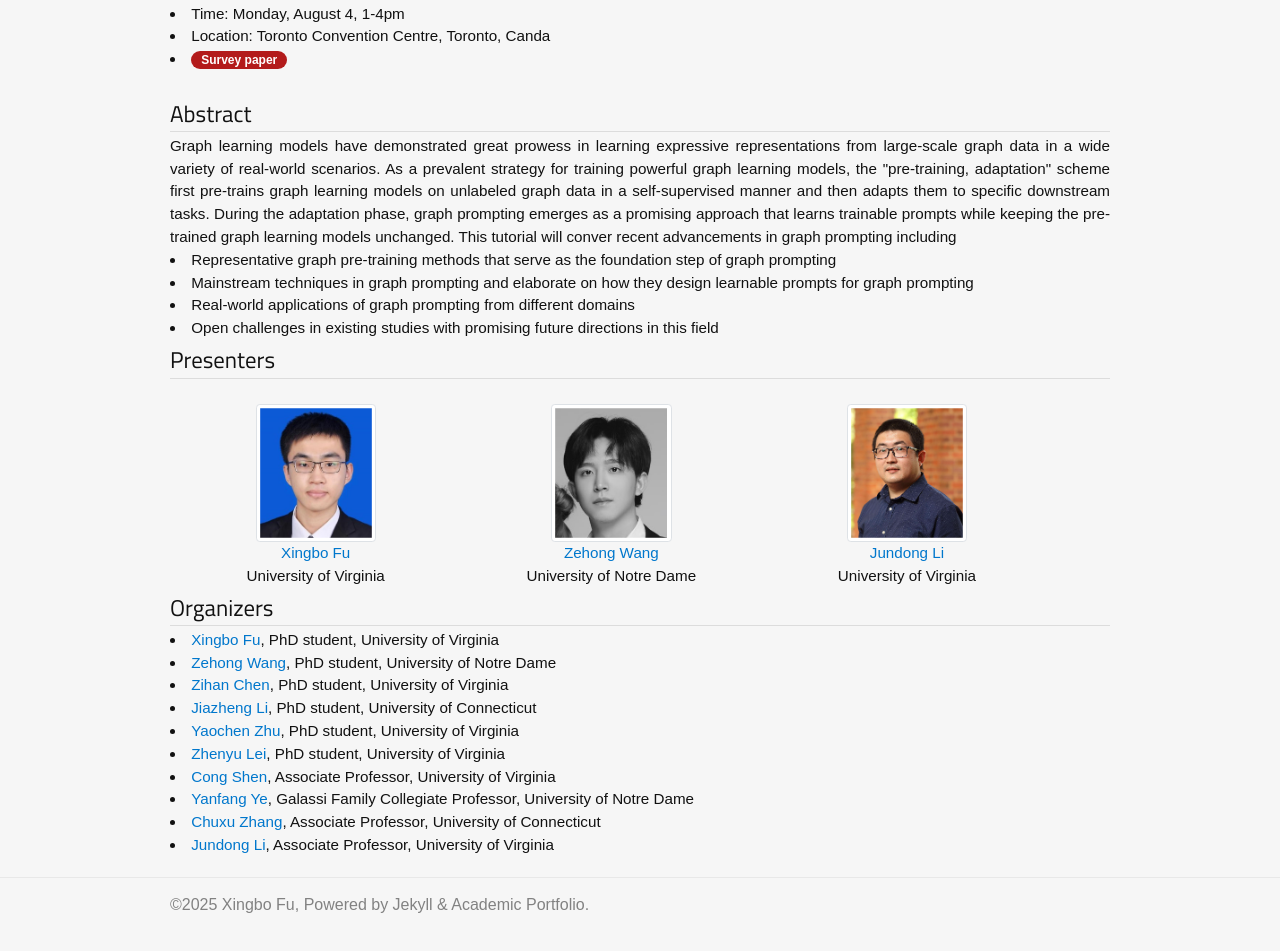
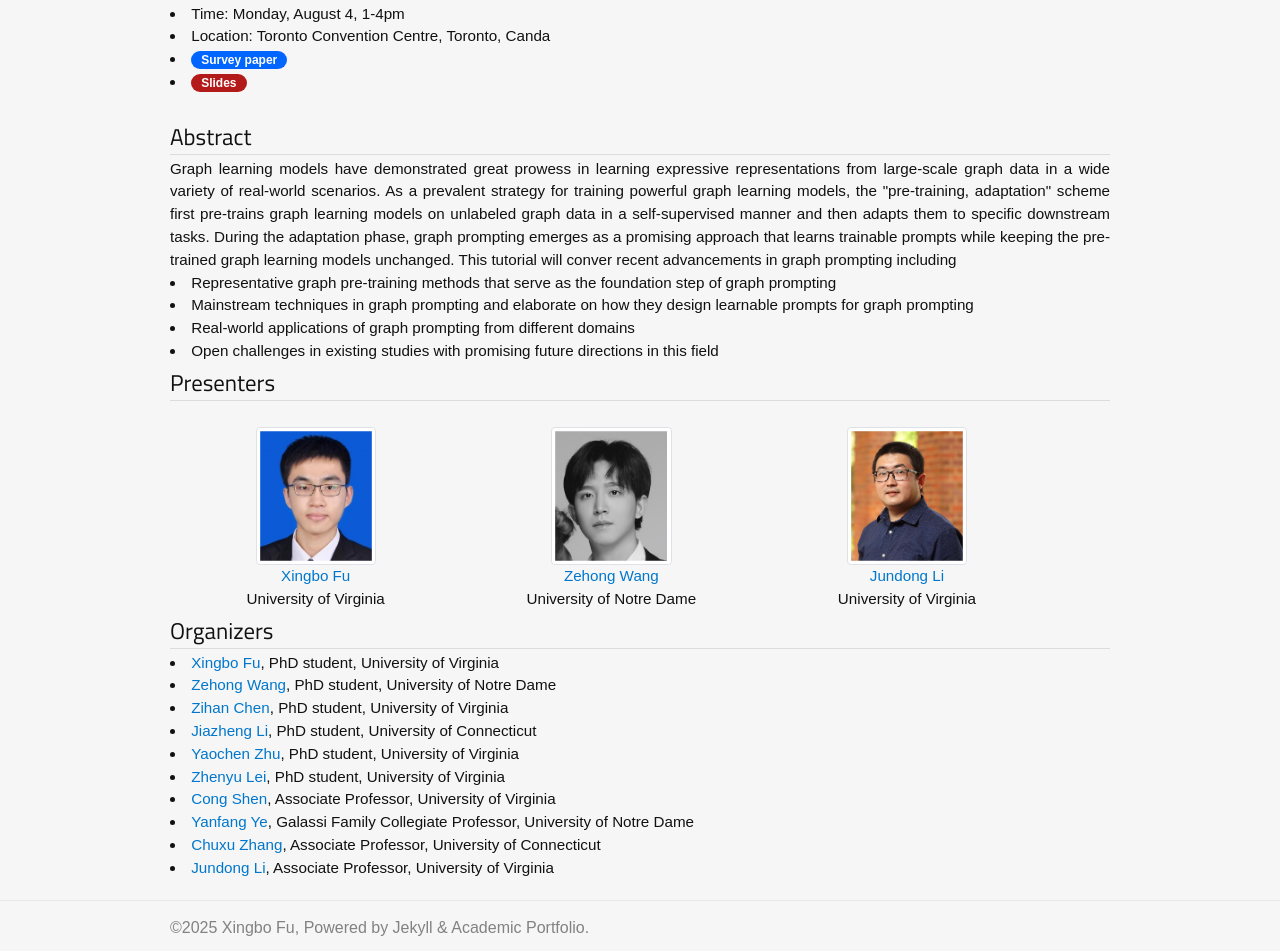
Before and after one commit to xbfu/xbfu.github.io, a Jekyll site: the page built from tutorials/graph-prompting.md, in a window 1280 px wide. Shown: the part 502-1453 px from the top of the page. Built offline with Jekyll 4.4.1, drawn with Linux system fonts in a browser that asks for light colours; nearby versions of some CDN libraries; before the commit the page ends 1430 px from its top, so only the background shows below that.

Commit message:
Update graph-prompting.md

```diff
--- a/tutorials/graph-prompting.md
+++ b/tutorials/graph-prompting.md
@@ -14,7 +14,8 @@ subtitle: Tutorials - Xingbo Fu
 
 <li>Time: Monday, August 4, 1-4pm</li>
 <li>Location: Toronto Convention Centre, Toronto, Canda</li>
-<li><a href="https://arxiv.org/abs/2506.08326"><div class="report">Survey paper</div></a></li>
+<li><a href="https://arxiv.org/abs/2506.08326"><div class="paper">Survey paper</div></a></li>
+<li><a href="Graph Prompting (KDD tutorial).pdf"><div class="report">Slides</div></a></li>
 
 <br>
 
```
